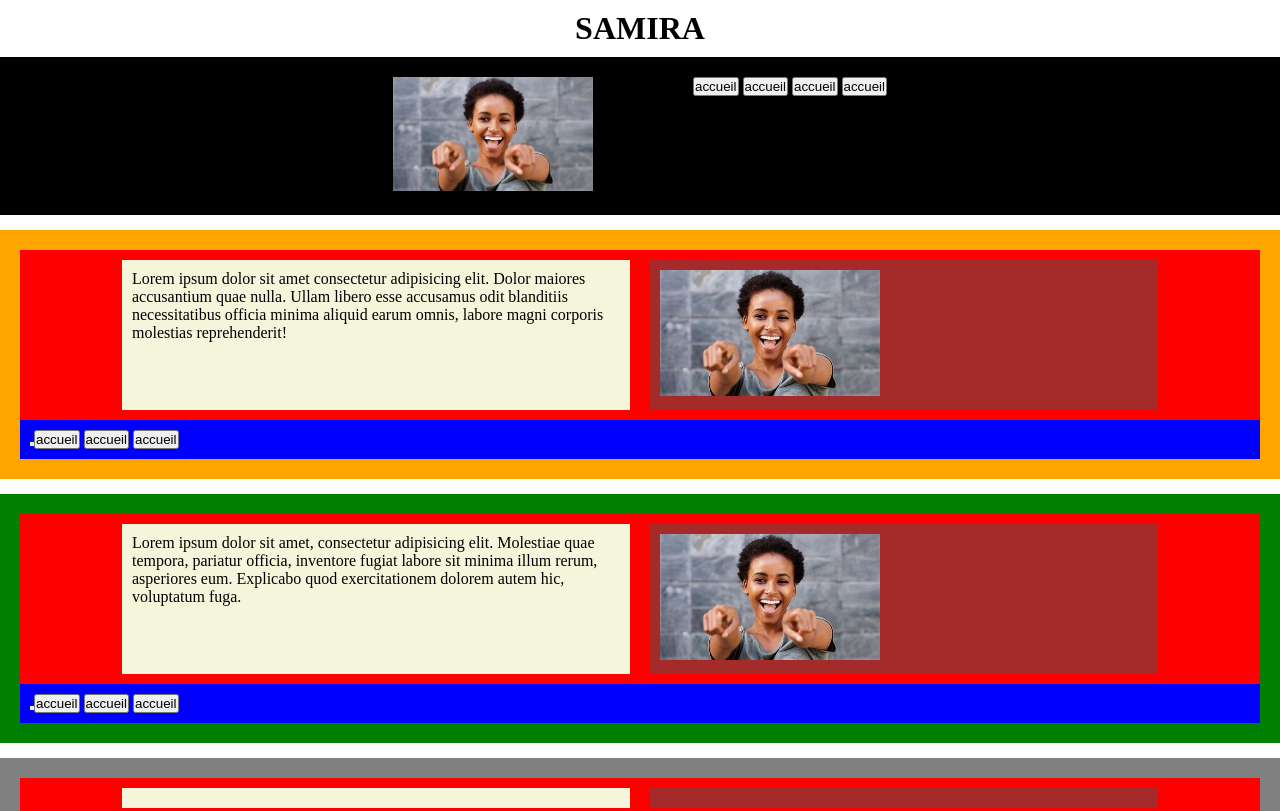
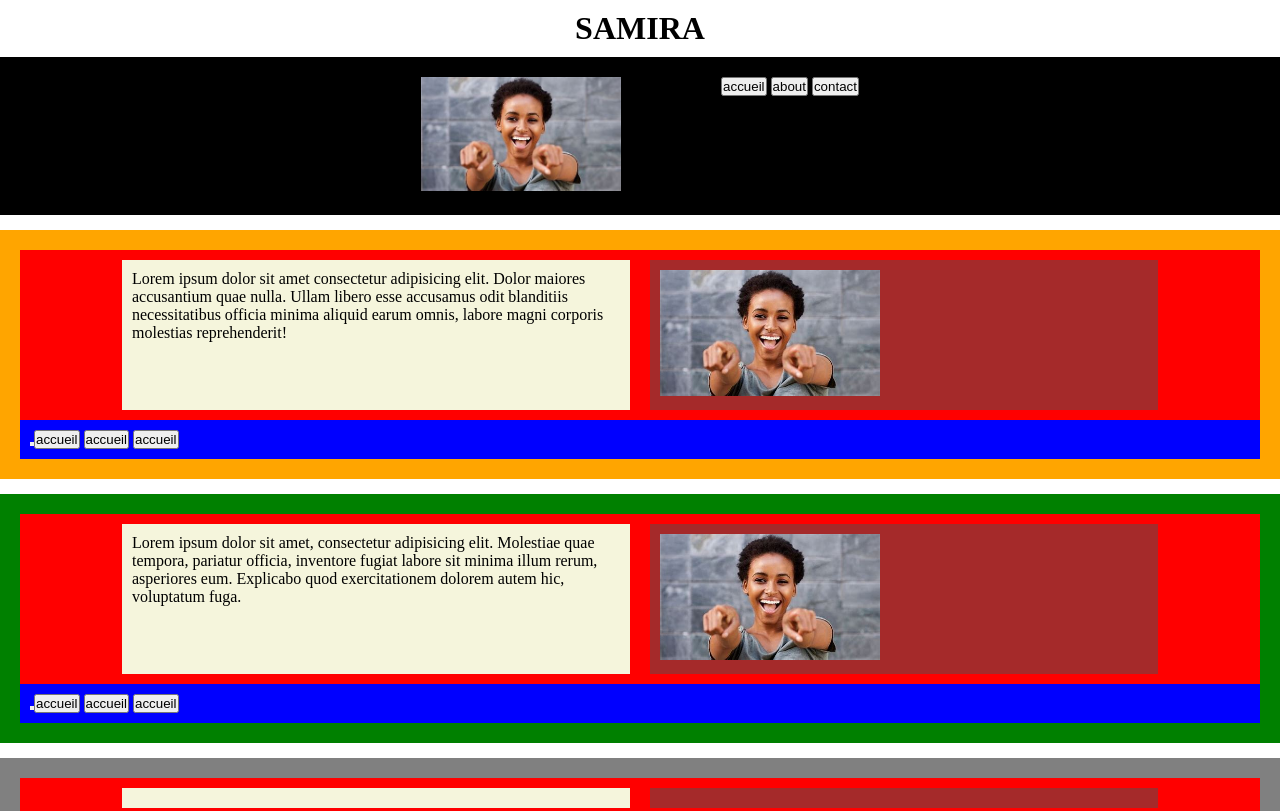
Before and after one commit to samimi-madougou/workshop, a plain HTML site: page index.html in a window 1280 px wide. Shown: the top 811 px of the page. Drawn offline with Linux system fonts and the light colour scheme.

Commit message:
modification des bouttons de header

```diff
--- a/index.html
+++ b/index.html
@@ -15,9 +15,8 @@
             </div>
             <div class="boutton">
                 <button  type="submit" id="01" >accueil</button>
-                <button  type="submit" id="02" >accueil</button>
-                <button  type="submit" id="03" >accueil</button>
-                <button  type="submit" id="04" >accueil</button>
+                <button  type="submit" id="02" >about</button>
+                <button  type="submit" id="03" >contact</button>
 
             </div>
         </div>
```
